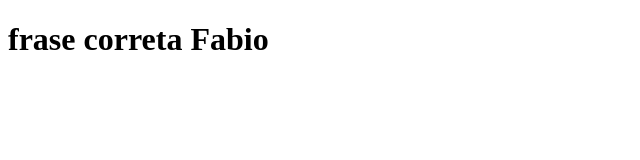
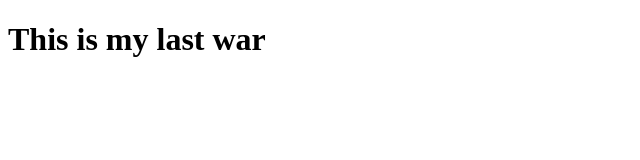
Before and after one commit to juliorenanp/clone-tab-news, a Next.js app: page / in a window 1280 px wide. Shown: the top 160 px of the page, without its empty margins (0-640 px from the left). Built offline with nearby package versions, Linux system fonts and the light colour scheme.

Commit message:
feat: edited the text

```diff
--- a/pages/index.js
+++ b/pages/index.js
@@ -1,5 +1,5 @@
 function Home() {
-    return <h1> frase correta Fabio </h1>;
+    return <h1> This is my last war </h1>;
 }
 
 
```
